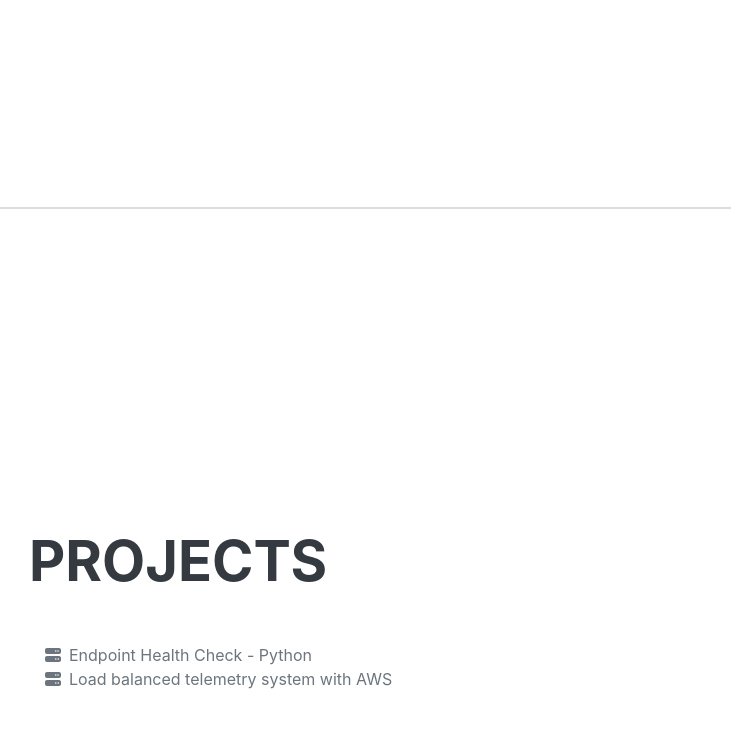
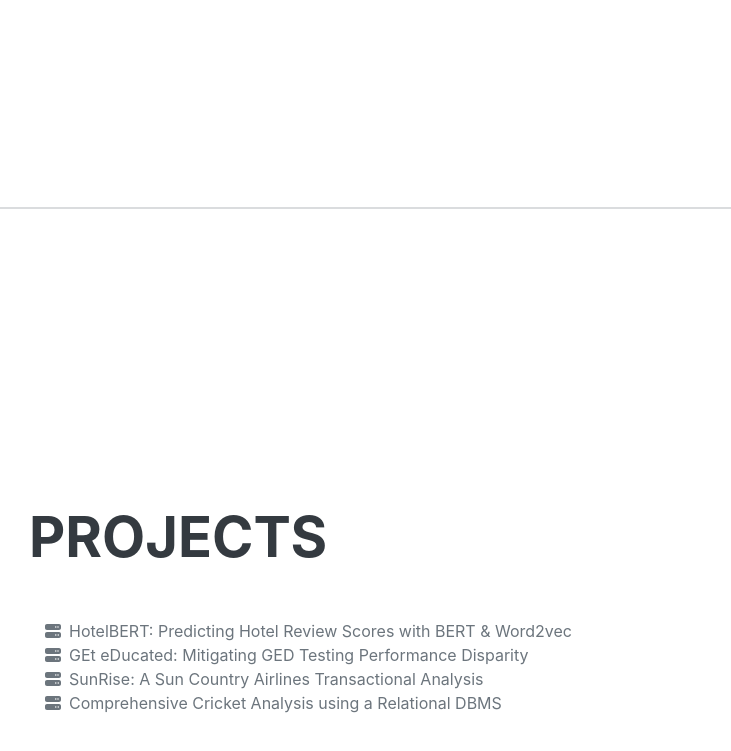
Before and after one commit to Shashank-Magdi08/Portfolio, a website: page index.html in a window 1280 px wide. Shown: the part 3571-4322 px from the top of the page, without its empty margins (291-1022 px from the left). Drawn offline with nearby package versions, Linux system fonts and the light colour scheme; a web font is replaced by a local one.

Commit message:
Update index.html

```diff
--- a/index.html
+++ b/index.html
@@ -191,12 +191,25 @@
                     <ul class="fa-ul mb-0">
                         <li>
                             <span class="fa-li"><i class="fas fa-server"></i></span>
-                            Endpoint Health Check - Python
+                            HotelBERT: Predicting Hotel Review Scores with BERT & Word2vec
                         </li>
+
                         <li>
                             <span class="fa-li"><i class="	fas fa-server"></i></span>
-                            Load balanced telemetry system with AWS
+                            GEt eDucated: Mitigating GED Testing Performance Disparity
                         </li>
+
+                        <li>
+                            <span class="fa-li"><i class="	fas fa-server"></i></span>
+                            SunRise: A Sun Country Airlines Transactional Analysis
+                        </li>
+
+                        <li>
+                            <span class="fa-li"><i class="	fas fa-server"></i></span>
+                            Comprehensive Cricket Analysis using a Relational DBMS
+                        </li>
+
+
                         <!--<li>
                             <span class="fa-li"><i class="fas fa-server"></i></span>
 
```
